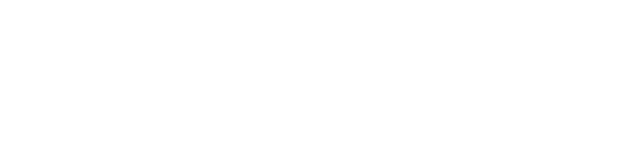
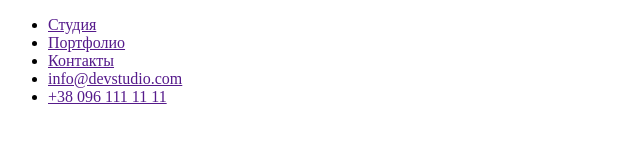
Before and after one commit to 3197344/home-work-01, a plain HTML site: page index.html in a window 1280 px wide. Shown: the whole page, without its empty margins (0-640 px from the left). Drawn offline with Linux system fonts and the light colour scheme.

Commit message:
создание шапки сайта
изменила язык с англ на ру и создала шапку сайта

```diff
--- a/index.html
+++ b/index.html
@@ -1,5 +1,5 @@
 <!DOCTYPE html>
-<html lang="en">
+<html lang="ru">
 <head>
     <meta charset="UTF-8">
     <meta http-equiv="X-UA-Compatible" content="IE=edge">
@@ -7,7 +7,19 @@
     <title>My home work</title>
 </head>
 <body>
-
+    <!-- Шапка сайта -->
+    <header>
+        <nav>
+            <a href="WebStudio"></a>
+            <ul>
+                    <li> <a href="">Студия</a></li>
+                    <li> <a href="">Портфолио</a></li>
+                    <li> <a href="">Контакты</a></li>
+                    <li> <a href="">info@devstudio.com</a></li>
+                    <li> <a href="">+38 096 111 11 11</a></li>
+            </ul>
+        </nav>
+    </header>
 
 
 </body>
```
